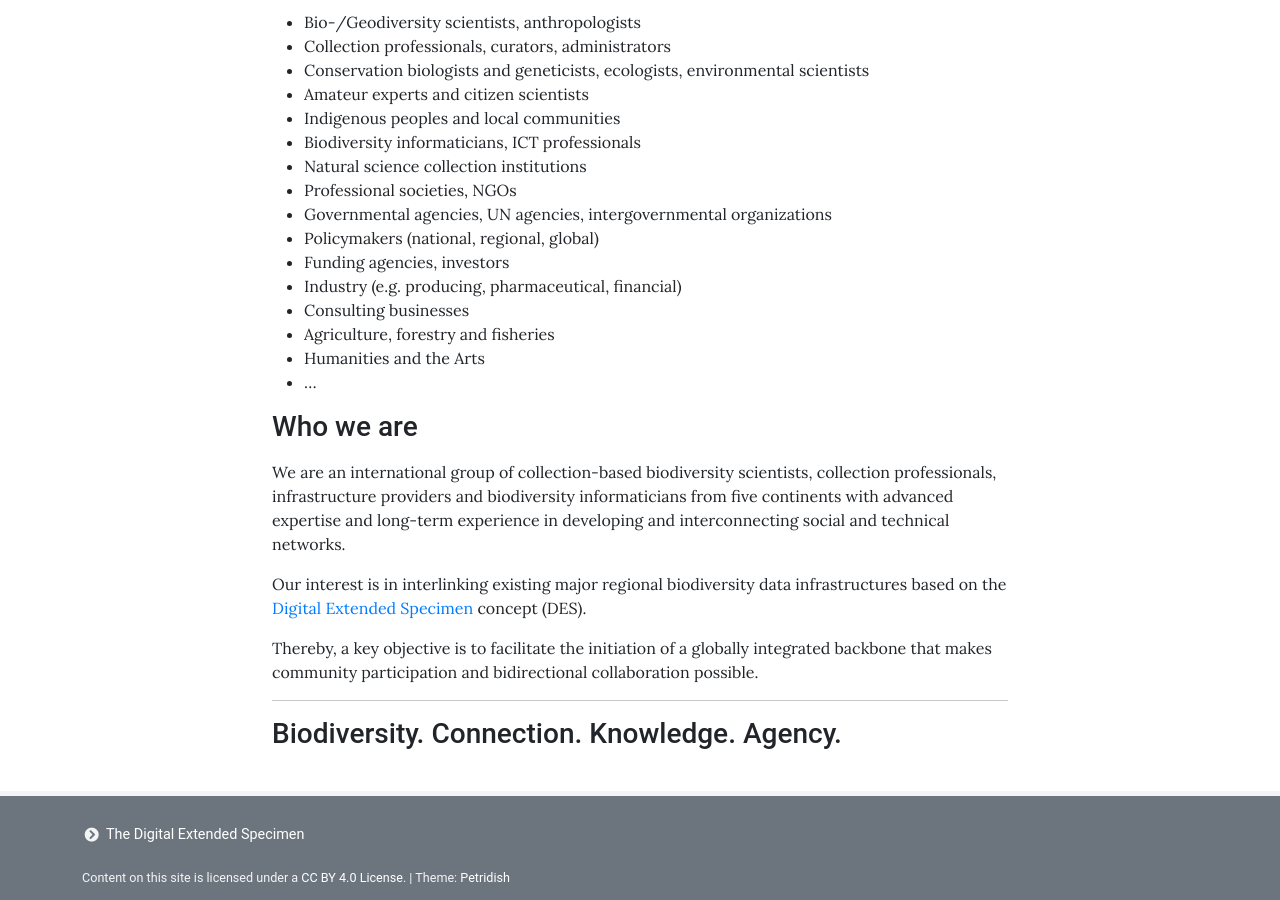
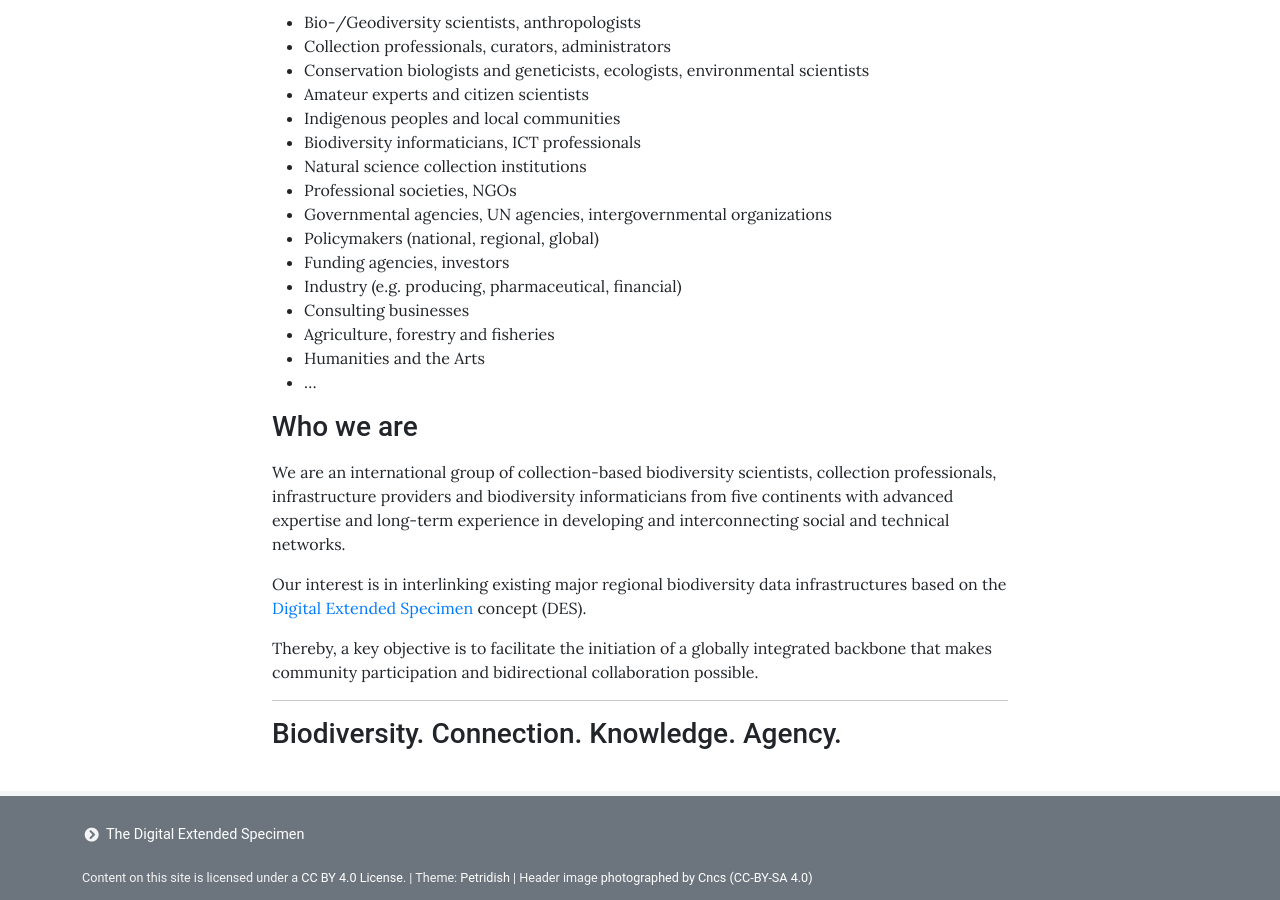
Before and after one commit to DES-international/des-international.github.io, a Jekyll site: the page built from pages/home.md, in a window 1280 px wide and 900 px high, scrolled down 663 px. Built offline with Jekyll 4.4.1, drawn with Linux system fonts in a browser that asks for light colours.

Commit message:
Update footer.yml
Added attribution for header photograph to footer

```diff
--- a/_data/footer.yml
+++ b/_data/footer.yml
@@ -13,4 +13,4 @@ columns:
 # Will be prefixed by "© {{ site.author }}" if defined in _config.yml
 license: >
   Content on this site is licensed under a [CC BY 4.0 License](http://creativecommons.org/licenses/by/4.0/).
-  \| Theme: [Petridish](https://github.com/peterdesmet/petridish)
+  \| Theme: [Petridish](https://github.com/peterdesmet/petridish) \| Header image [photographed by Cncs (CC-BY-SA 4.0)](https://en.m.wikipedia.org/wiki/File:Zhangjiajie-Hunan.jpg)
```
